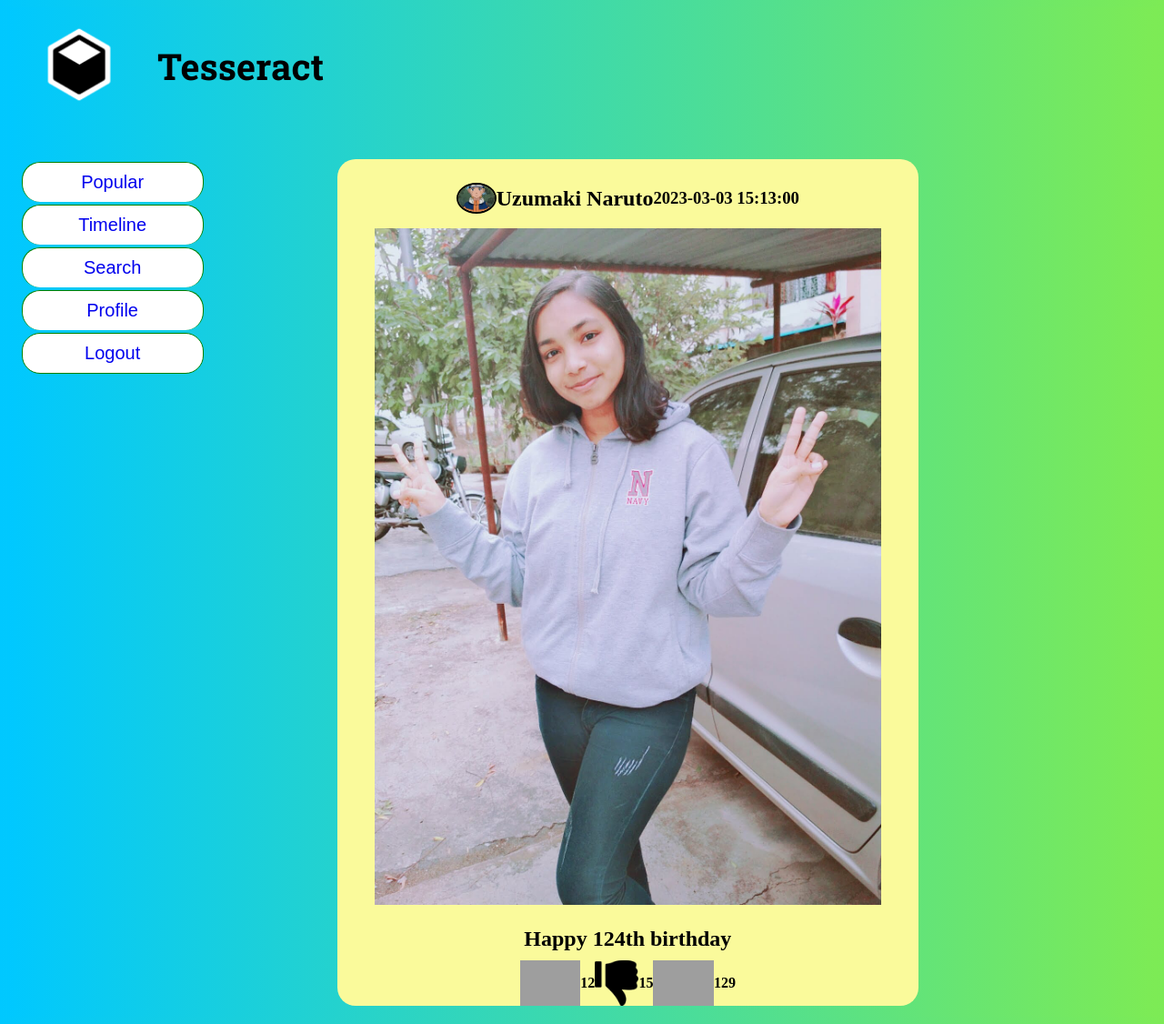
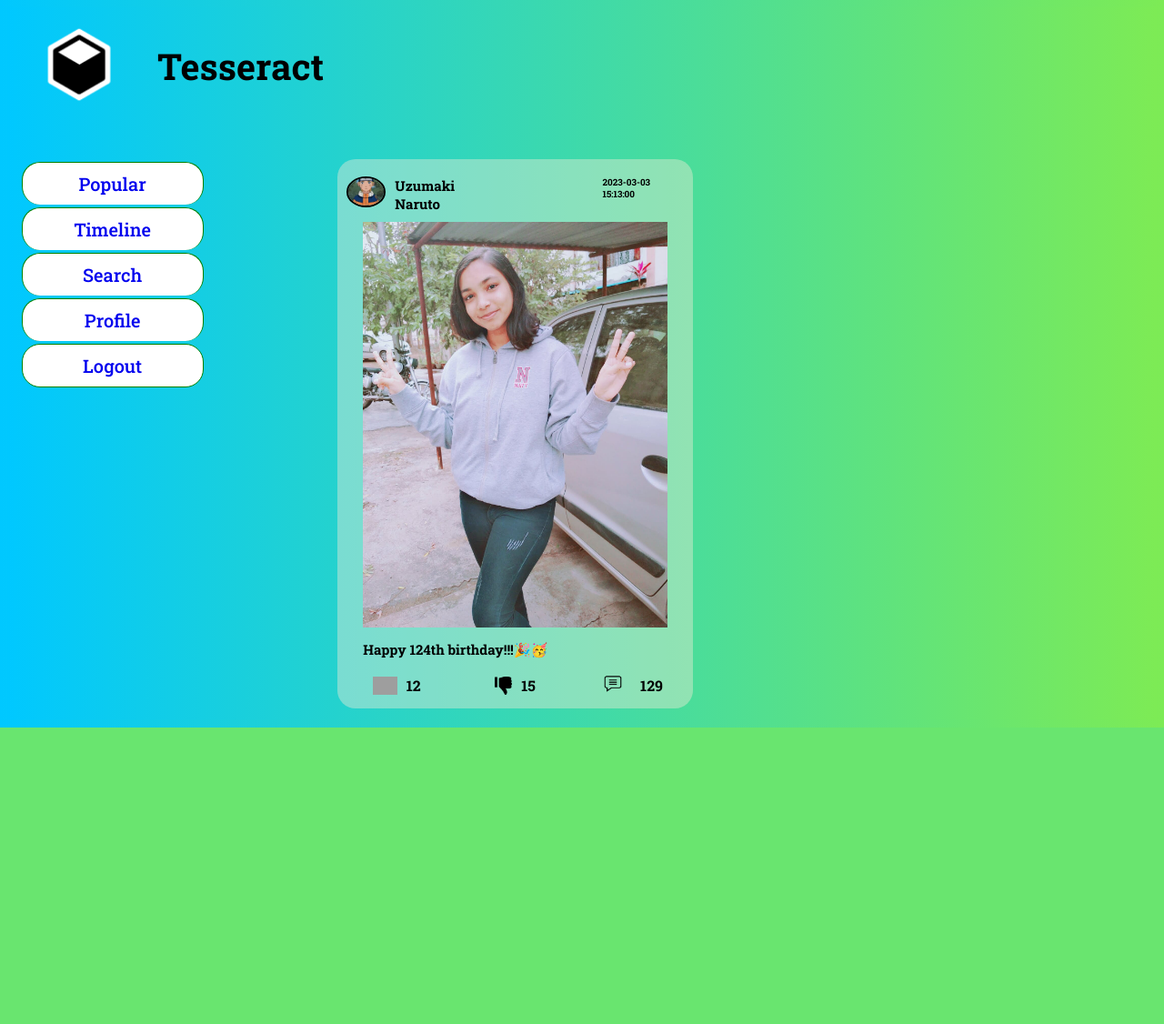
Before and after one commit to CodingLife1024/FlaskPractice, a Flask app: page /timeline in a window 1280 px wide. Shown: the whole page at 91% size. After the commit the page ends 800 px from the top, so only its background shows below. Run offline with Flask 3, Linux system fonts and the light colour scheme; grey boxes are pictures that could not be loaded.

Commit message:
final commit

```diff
--- a/static/pop.css
+++ b/static/pop.css
@@ -1,4 +1,8 @@
 @import url('https://fonts.googleapis.com/css2?family=Roboto+Slab:wght@500;600;700&display=swap');
+
+*{
+  font-family: 'roboto slab', serif;
+}
 
 body, html{
   background: linear-gradient(to right, rgb(0, 200, 255) , rgb(125, 235, 85));
@@ -76,24 +80,42 @@ h1{
   height: fit-content;
   margin-left: 150px;
   margin-right: 50px;
-  background-color: rgb(250, 250, 155);
+  background-color: rgba(250, 235, 215, 0.4);
   border-radius: 20px;
-  width: 50%;
+  width: 30%;
   display: flex;
   justify-content: center;
   align-items: center;
   padding: 10px;
   flex-direction: column;
+  padding-bottom: 10px;
+  padding-top: 19px;
 }
 
 .nameDate{
   display: flex;
-  align-items: center;
-  justify-content: center;
+  align-items: flex-start;
+  justify-content: flex-start;
   flex-direction: row;
+  margin-bottom: 10px;
+}
+
+/* .nameDate > div{
+  margin-right: 20px;
+  margin-left: 20px;
+} */
+
+.dateTime{
+  margin-right: 0;
+}
+
+.name{
+  margin-left: 10px;
+  margin-right: 110px;
 }
 
 .pp {
+  margin-left: 0;
   height: 30px;
   width: 40px;
   border-radius: 50%;
@@ -116,13 +138,27 @@ h1{
   height: 100%;
   width: 100%;
   object-fit: cover;
+  margin-bottom: 10px;
+}
+
+.content{
+  display: flex;
+  justify-content: flex-start;
+  align-items: flex-start;
+  height: fit-content;
+  width: 90%;
+  flex-wrap: wrap;
+  margin-bottom: 10px;
 }
 
 .likeDislike{
   display: flex;
-  justify-content: center;
+  justify-content: space-between;
   align-items: center;
   flex-direction: row;
+  margin-top: 5px;
+  width: 100%;
+  background-color: transparent;
 }
 
 .likeDislike > div{
@@ -131,6 +167,8 @@ h1{
   align-items: center;
   flex-direction: row;
   height: 30px;
+  background-color: transparent;
+  flex-basis: 30%;
 }
 
 .likeDislike > div > img{
@@ -138,11 +176,26 @@ h1{
   justify-content: center;
   align-items: center;
   flex-direction: row;
-  height: 50px;
+  height: 20px;
+  margin-right: 10px;
 }
 
-.content{
-  display: flex;
-  justify-content: flex-start;
-  align-items: flex-start;
+h2{
+  font-size: 15px;
+  margin: 0;
 }
+
+h3{
+  font-size: 10px;
+  margin: 0;
+}
+
+h4{
+  font-size: 16px;
+  margin: 0;
+}
+
+.comments a {
+  width: 20px;
+  margin-right: 20px;
+}
--- a/templates/displayComments.html
+++ b/templates/displayComments.html
@@ -28,7 +28,7 @@
                     <div class="fullbox">
                         <div class="loweup">
                             <div class="imm11">
-                                <img src="{{ url_for('static', filename='kanishka.jpeg') }}">
+                                <img src="{{ url_for('static', filename='me.jpeg') }}">
                             </div>
                             <div class="comtext">
                                 <p>You are so beautiful!</p>
--- a/templates/timeline.html
+++ b/templates/timeline.html
@@ -38,7 +38,7 @@
                         <img src="{{ url_for('static', filename='kanishka.jpeg') }}">
                     </div>
                     <div class="content">
-                        <h2>Happy 124th birthday</h2>
+                        <h2>Happy 124th birthday!!!🎉🥳</h2>
                     </div>
                     <div class="likeDislike">
                         <div class="likes">
@@ -50,7 +50,9 @@
                             <div class="num"><h4>15</h4></div>
                         </div>
                         <div class="comments">
-                            <img src="{{ url_for('static', filename='Comment.jpg') }}">
+                            <a href="{{ url_for('comments') }}">
+                                <img src="{{ url_for('static', filename='Comment.png') }}" width="20px" height="20px">
+                            </a>
                             <div class="num"><h4>129</h4></div>
                         </div>
                     </div>
```
Also changed, not shown: templates/following.html (+1 -8 lines).
